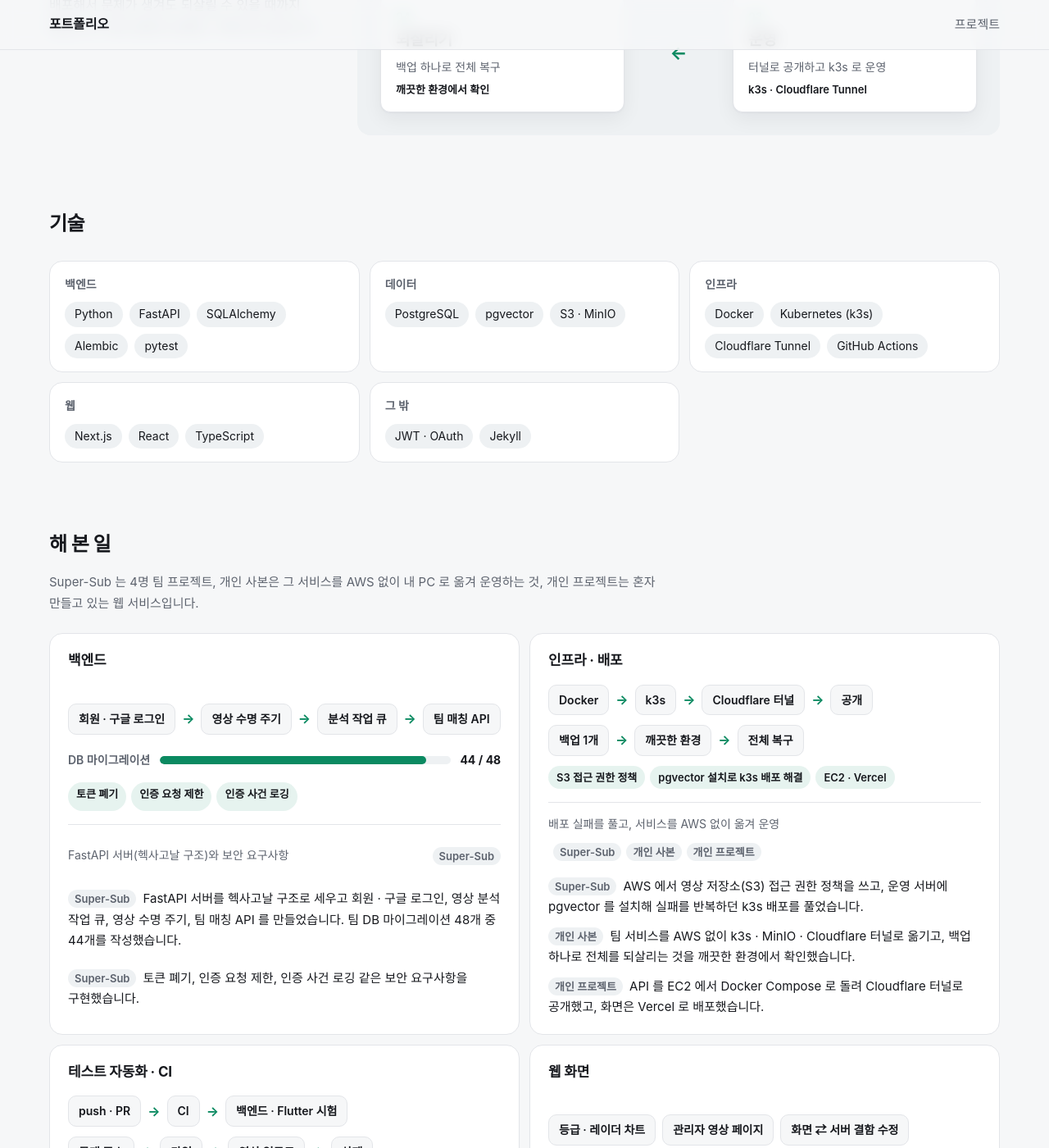
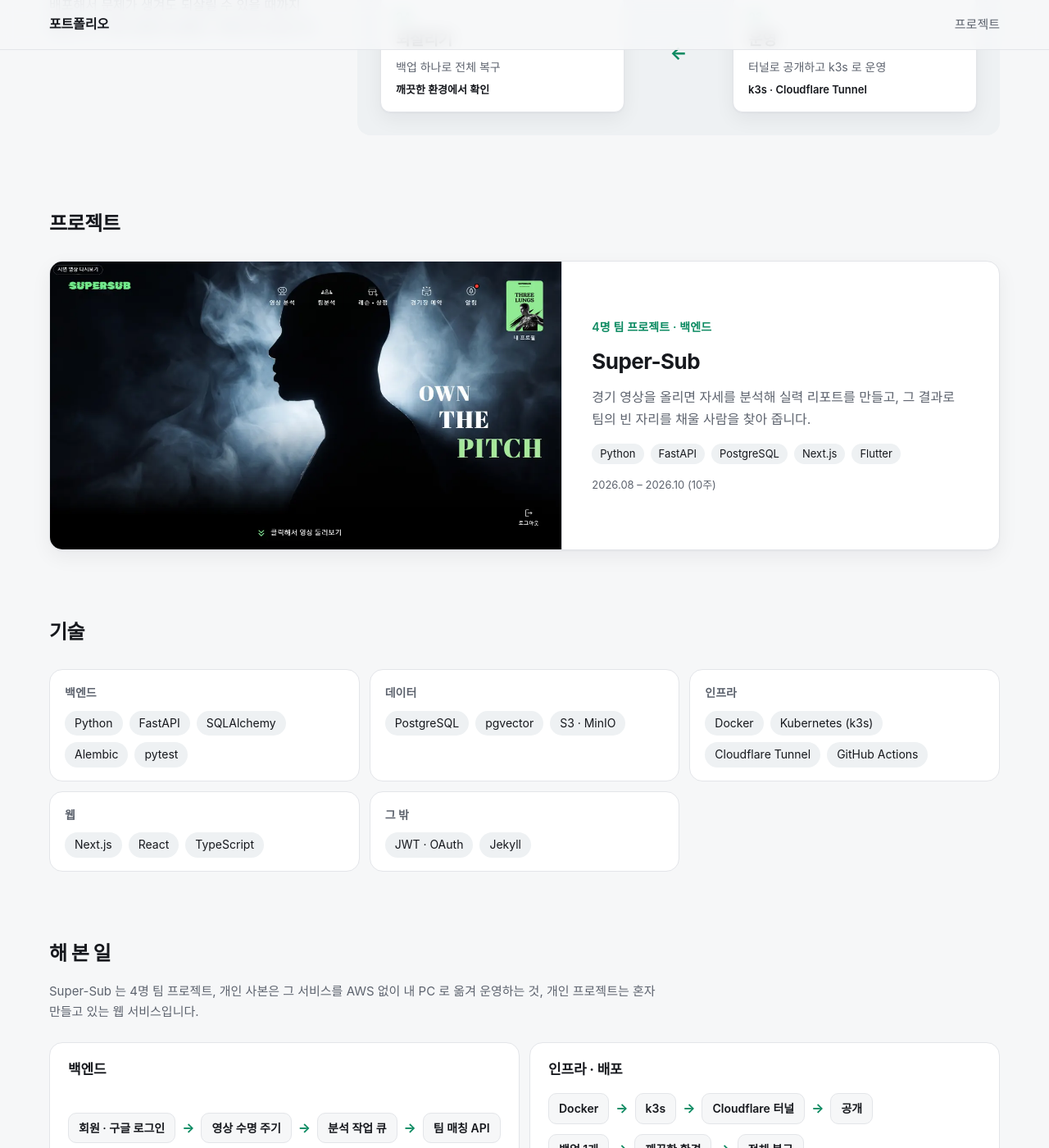
Before and after one commit to roqkf13/portfolio.anjgkwl.com, a Jekyll site: the page built from index.html, in a window 1280 px wide and 1400 px high, scrolled down 438 px. Shown: the whole window at 82% size. Built offline with Jekyll 4.4.1, drawn with Linux system fonts in a browser that asks for light colours; some of the changed text lies outside the part shown.

Commit message:
feat(site): 홈의 프로젝트를 소개 바로 아래로 — 하나뿐일 때는 한 줄을 다 쓰고, 넓은 화면에서는 가로 카드
Co-Authored-By: Claude Opus 5.5 <noreply@anthropic.com>

```diff
--- a/assets/css/site.css
+++ b/assets/css/site.css
@@ -588,6 +588,38 @@ a:focus-visible,
   font-size: 13px;
 }
 
+/* 프로젝트가 하나뿐일 때는 한 줄을 다 쓴다(사용자, 2026-10-06) — 둘 이상이면 위의 격자 그대로다 */
+.cards > .card:only-child {
+  grid-column: 1 / -1;
+}
+
+/* 넓은 화면에서는 가로로 — 왼쪽 캡처 · 오른쪽 글. 1000px 아래에서는 글 칸이 캡처보다 높아져 캡처의 양옆이 잘리므로 세로 카드로 둔다 */
+@media (min-width: 1000px) {
+  .cards > .card:only-child {
+    flex-direction: row;
+  }
+
+  .cards > .card:only-child .card__img {
+    width: 54%;
+    border-right: 1px solid var(--border);
+    border-bottom: 0;
+  }
+
+  .cards > .card:only-child .card__body {
+    justify-content: center;
+    padding: 28px 36px;
+  }
+
+  .cards > .card:only-child .card__title {
+    font-size: 26px;
+  }
+
+  .cards > .card:only-child .card__summary {
+    flex: none;
+    font-size: 16px;
+  }
+}
+
 /* ── 프로젝트 상세 ───────────────────────────────────────── */
 
 .project {
--- a/index.html
+++ b/index.html
@@ -42,6 +42,31 @@ layout: default
     </div>
   </figure>
   {%- endif %}
+</section>
+
+<section class="section" id="projects" aria-labelledby="projects-title">
+  <h2 class="section__title" id="projects-title">프로젝트</h2>
+  <div class="cards">
+    {%- assign projects = site.projects | sort: "order" %}
+    {%- for pr in projects %}
+    <a class="card" href="{{ pr.url | relative_url }}">
+      {%- if pr.thumbnail %}
+      <img class="card__img" src="{{ pr.thumbnail | relative_url }}" alt="" loading="lazy">
+      {%- endif %}
+      <div class="card__body">
+        <p class="eyebrow">{{ pr.team }} · {{ pr.role }}</p>
+        <h3 class="card__title">{{ pr.title }}</h3>
+        <p class="card__summary">{{ pr.summary }}</p>
+        <ul class="chips chips--sm">
+          {%- for s in pr.stack limit: 5 %}
+          <li>{{ s }}</li>
+          {%- endfor %}
+        </ul>
+        <p class="card__period">{{ pr.period }}</p>
+      </div>
+    </a>
+    {%- endfor %}
+  </div>
 </section>
 
 <section class="section" aria-labelledby="skills-title">
@@ -114,28 +139,3 @@ layout: default
   </div>
 </section>
 {%- endif %}
-
-<section class="section" id="projects" aria-labelledby="projects-title">
-  <h2 class="section__title" id="projects-title">프로젝트</h2>
-  <div class="cards">
-    {%- assign projects = site.projects | sort: "order" %}
-    {%- for pr in projects %}
-    <a class="card" href="{{ pr.url | relative_url }}">
-      {%- if pr.thumbnail %}
-      <img class="card__img" src="{{ pr.thumbnail | relative_url }}" alt="" loading="lazy">
-      {%- endif %}
-      <div class="card__body">
-        <p class="eyebrow">{{ pr.team }} · {{ pr.role }}</p>
-        <h3 class="card__title">{{ pr.title }}</h3>
-        <p class="card__summary">{{ pr.summary }}</p>
-        <ul class="chips chips--sm">
-          {%- for s in pr.stack limit: 5 %}
-          <li>{{ s }}</li>
-          {%- endfor %}
-        </ul>
-        <p class="card__period">{{ pr.period }}</p>
-      </div>
-    </a>
-    {%- endfor %}
-  </div>
-</section>
```
